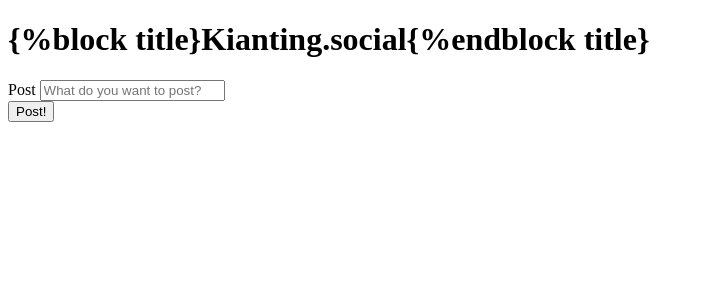
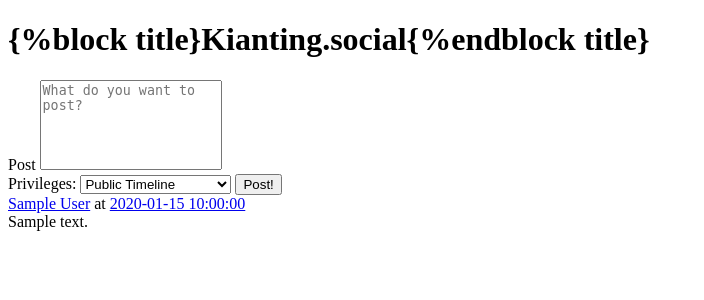
Before and after one commit to Yoxem/khaikang, a Django app: page /home/ in a window 1280 px wide. Shown: the top 300 px of the page, without its empty margins (0-704 px from the left). Run offline with Django 4.2, Linux system fonts and the light colour scheme; tables that the repository leaves empty hold one stand-in row (values such as "Sample post").

Commit message:
add functionality

```diff
--- a/khaikang/models.py
+++ b/khaikang/models.py
@@ -1,12 +1,14 @@
 from django.db import models
-from django.contrib.auth.models import AbstractBaseUser
+from django.contrib.auth.models import AbstractUser
+from django.contrib.auth.models import UserManager
+from django.utils import timezone
 
-class User(AbstractBaseUser):
+class User(AbstractUser):
     """customized user field."""
     username = models.CharField(max_length=30, unique=True) # max to 30 char
     USERNAME_FIELD = 'username' # setting username field to "id"
 
-    created_time = models.DateTimeField()
+    created_time = models.DateTimeField(default=timezone.now(), blank=True)
     shown_name = models.CharField(max_length=50) # max to 50 char
 
     url = models.URLField(max_length=200) # max to 200 char
@@ -27,10 +29,14 @@
         choices=GROUP_CLASSES,
         default='general',
     )
+    is_staff = models.BooleanField(default=False)
+    is_superuser =  models.BooleanField(default=False)
 
     email = models.EmailField(max_length=200) # max to 200 char
 
-    REQUIRED_FIELDS = ['id', 'shown_name', 'classfication', 'email']
+    objects = UserManager() # for admin user use
+
+    REQUIRED_FIELDS = ['shown_name', 'classfication', 'email', 'is_staff', 'is_superuser']
 
 class Following(models.Model):
     follower = models.ForeignKey(User, on_delete=models.CASCADE, related_name="follower")
@@ -40,7 +46,7 @@
 class Post(models.Model):
     text = models.TextField()
     poster = models.ForeignKey(User, on_delete=models.CASCADE)
-    post_time = models.DateTimeField()
+    post_time = models.DateTimeField(default=timezone.now())
 
     GROUP_PRIVILAGES = [
     ('public', 'public'), # post to public timeline
--- a/khaikang/settings.py
+++ b/khaikang/settings.py
@@ -126,3 +126,9 @@
 
 # automatically redirect to home page (/home) after login.
 LOGIN_REDIRECT_URL = '/home'
+
+# custom users
+AUTH_USER_MODEL = 'khaikang.User'
+
+# timezone
+USE_TZ = True
--- a/khaikang/urls.py
+++ b/khaikang/urls.py
@@ -20,6 +20,8 @@
 
 urlpatterns = [
     path('admin/', admin.site.urls),
-    path('accounts/', include('django.contrib.auth.urls')),
+    path('account/', include('django.contrib.auth.urls')),
     path('home/',  views.home, name='home'),
+    path('signup/',  views.signup),
+    path('api/post', views.api_post),
 ]
--- a/khaikang/views.py
+++ b/khaikang/views.py
@@ -1,16 +1,71 @@
-
+import json
 from django.http import HttpResponse
 from django.template import loader
 from .models import User, Post
+from django.utils import timezone
+from django.contrib.auth.forms import UserCreationForm
+from django.shortcuts import redirect
+from django.contrib.auth.models import AnonymousUser
+
+def api_post(request):
+    if request.method == 'POST':
+        post_body_orig = request.body.decode('utf-8')
+        post_body_json = json.loads(post_body_orig)
+        post_text = post_body_json["text"]
+        post_privilage = post_body_json["privilage"]
+        print(f"結果：{post_privilage}, {post_text}")
+        current_user = request.user
+        print(current_user.id)
+
+        current_user_object = User.objects.get(id=int(current_user.id))
+
+        a_post = Post(privilage = post_privilage, text = post_text, poster = current_user_object,
+        post_time = timezone.now())
+        a_post.save()
+        return HttpResponse(200, str(post_text))
+
+def signup(request):
+
+    class KhaikangUserCreationForm(UserCreationForm):
+        def save(self, commit=True):
+            user = super(KhaikangUserCreationForm, self).save(commit=False)
+            user.shown_name = self.cleaned_data["username"]
+            if commit:
+                user.save()
+            return user
+
+        class Meta(UserCreationForm.Meta):
+            model = User
+            fields = UserCreationForm.Meta.fields + ('email',)
+
+    form = KhaikangUserCreationForm()
+
+    if request.method == "POST":
+        form = KhaikangUserCreationForm(request.POST)
+        if form.is_valid():
+            form.fields['shown_name'] = form.fields['username']
+            print(form.fields['shown_name'])
+            form.save()
+            return redirect('/account/login')  #redirect to login
+
+    if request.user != AnonymousUser():
+        return redirect('/home')   # redirect to main page
+
+    form = KhaikangUserCreationForm()
+
+    template = loader.get_template('signup.html')
+    return HttpResponse(template.render({'form': form}, request))
 
 def home(request):
-    public_timeline_list = Post.objects.filter(privilage = 'public')[:10]
+
+    public_timeline_list = Post.objects.filter(privilage = 'public').order_by('-id')[:10]
+
 
     print(public_timeline_list)
 
     template = loader.get_template('index.html')
 
     context = {
-        'latest_question_list': public_timeline_list,
+        'public_timeline_list': public_timeline_list,
     }
     return HttpResponse(template.render(context, request))
--- a/templates/index.html
+++ b/templates/index.html
@@ -1,12 +1,94 @@
 {% extends "base_generic.html" %}
 
+{% load tz %}
+{% get_current_timezone as TIME_ZONE %}
 {% block content %}
 <form method="POST" id="posting-form">
     {% csrf_token %}
     <div class="posting-form-group">
       <label>Post</label>
-      <input type="text" class="form-post" id="post_text" placeholder="What do you want to post?">
+
+      <textarea id="post_text" name="post_text" placeholder="What do you want to post?"
+      maxlength="500" style="resize: none;"  oninput="auto_expand(this)"></textarea>
     </div>
-     <button type="submit_post" class="btn">Post!</button>
+
+    {% csrf_token %}
+
+    <label for="privilege">Privileges:</label>
+
+    <select name="privilege" id="privil_choosing">
+      <option value="public" selected>Public Timeline</option>
+      <option value="unpublic">Not in Public Timeline</option>
+      <option value="private">Private</option>
+    </select>
+
+     <button id="submit_post"  type="button" class="btn">Post!</button>
   </form>
+
+  <div id="public_timeline">
+    {% for public_post in public_timeline_list %}
+
+  <div id="post-{{public_post.id}}" class="post"><a href="user/{{public_post.poster}}">{{public_post.poster.shown_name}}</a>
+    at <a href="post/{{public_post.id}}" class="post-time">{{public_post.post_time|date:"Y-m-d H:i:s"}}+0000</a><br/>
+    {{public_post.text}}</div>
+  {% endfor %}
+  </div>
+
+
+  <script>
+
+    function timezoneChanging(){
+        document.querySelectorAll(".post-time").forEach(
+            (x)=>{var date= new Date(x.innerHTML);
+                var year = date.getFullYear().toString();
+                var month = (date.getMonth()+1).toString().padStart(2, '0');
+                var day = date.getDate().toString().padStart(2, '0');
+                var hour = date.getHours().toString().padStart(2, '0');
+                var min = date.getMinutes().toString().padStart(2, '0');
+                var sec = date.getSeconds().toString().padStart(2, '0');
+                local_date_string = `${year}-${month}-${day} ${hour}:${min}:${sec}`;
+                x.innerHTML=local_date_string;}
+                );
+    }
+
+    $name = (x) => document.getElementsByName(x);
+    $ = (x) => document.getElementById(x);
+    var httpRequest;
+    $("submit_post").addEventListener('click', make_req);
+
+  async function make_req() {
+
+    post_text = $('post_text').value;
+    post_privilage = $('privil_choosing').value;
+
+    await fetch('/api/post', {
+    method: 'POST',
+    headers: {
+        "X-CSRFToken": "{{ csrf_token }}",
+        'Content-Type': 'application/json',
+    },
+    body: JSON.stringify({
+        "privilage" : post_privilage,
+        "text": post_text,
+    })
+
+    });
+
+}
+
+function auto_expand(element) {
+    element.style.height = 6+"em";
+    element.style.height = (element.scrollHeight)+"px";
+}
+
+timezoneChanging();
+
+function adjust_post_text(){
+    var post_text = $("post_text");
+    post_text.style.height = 6+"em";
+    post_text.style.height = (post_text.scrollHeight)+"px";
+}
+
+adjust_post_text();
+</script>
 {% endblock %}
```
Also changed, not shown: khaikang/admin.py (added, +7 -0 lines), templates/signup.html (added, +10 -0 lines).
